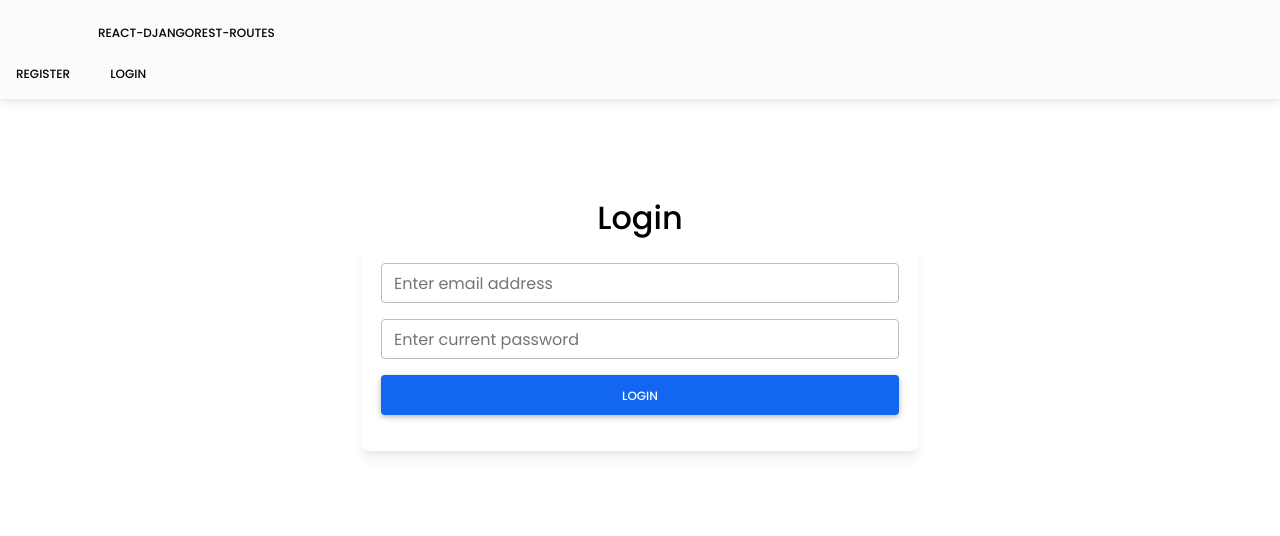
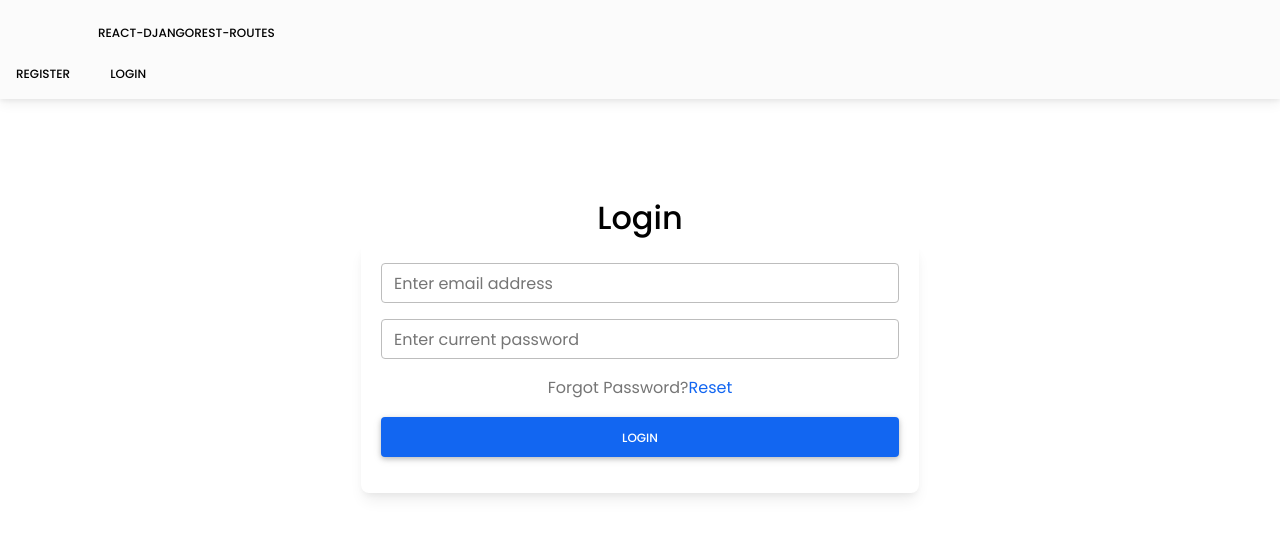
Before and after one commit to aybruhm/react-djangorest-routes, a React (Create React App) app in the folder frontend/frontend_routes/: page /login in a window 1280 px wide. Shown: the top 536 px of the page. Built offline with nearby package versions, Linux system fonts and the light colour scheme.

Commit message:
Added Reset Password component

```diff
--- a/frontend/frontend_routes/src/components/Login.js
+++ b/frontend/frontend_routes/src/components/Login.js
@@ -1,4 +1,5 @@
 import React from 'react';
+import { Link } from "react-router-dom";
 
 
 function userLogin() {
@@ -19,6 +20,14 @@ function userLogin() {
                                 <input className="form-control" type="password" name="current_password" placeholder="Enter current password"></input>
                             </div>
 
+                            <div className="form-group forgotten-password">
+                                <span className="text-muted">
+                                    Forgot Password?
+
+                                    <Link to="/reset-password/" className="pl-3">Reset</Link>
+                                </span>
+                            </div>
+
                             <div className="form-group">
                                 <button className="btn btn-primary btn-block" type="submit">Login</button>
                             </div>
```
